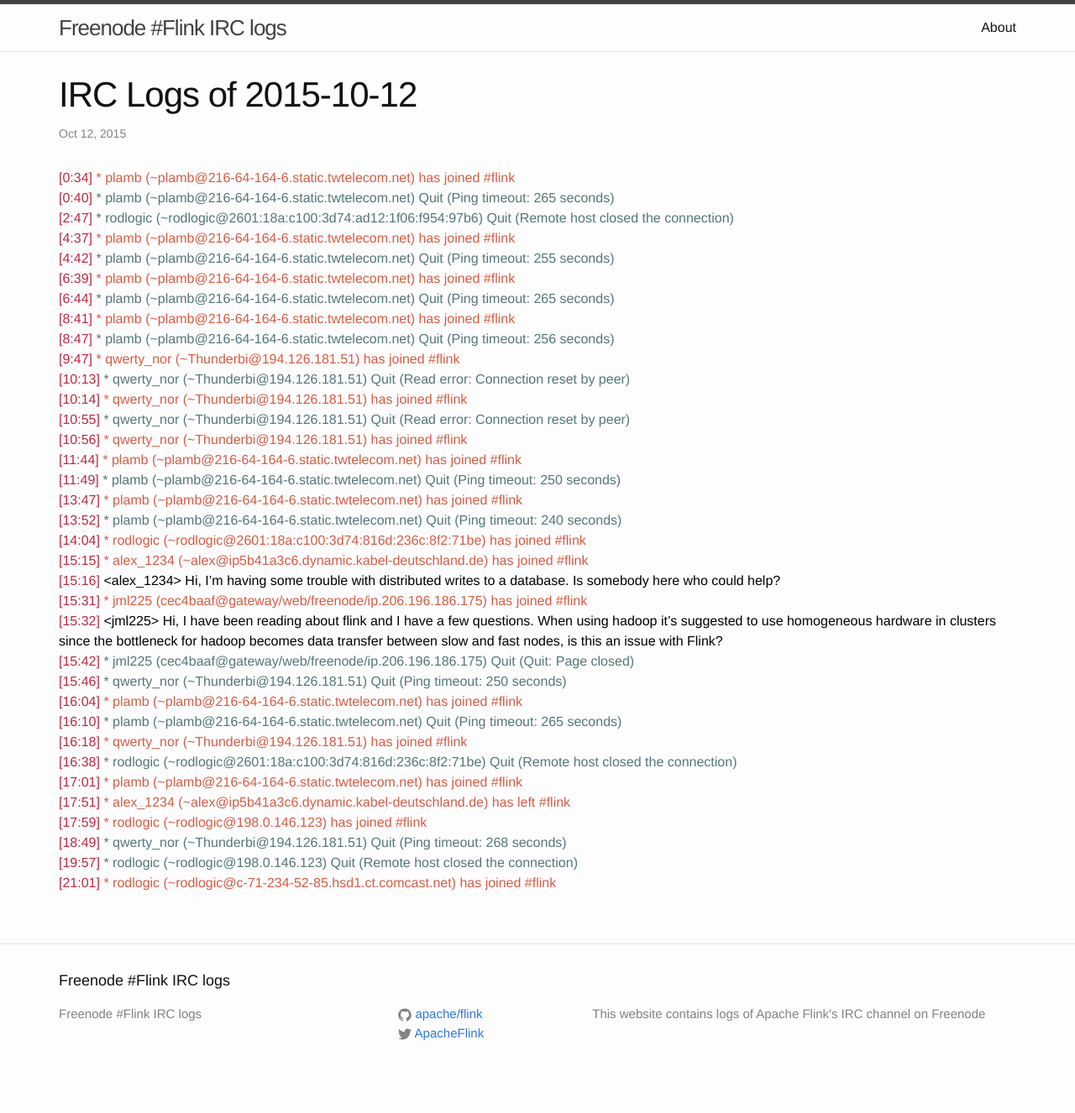
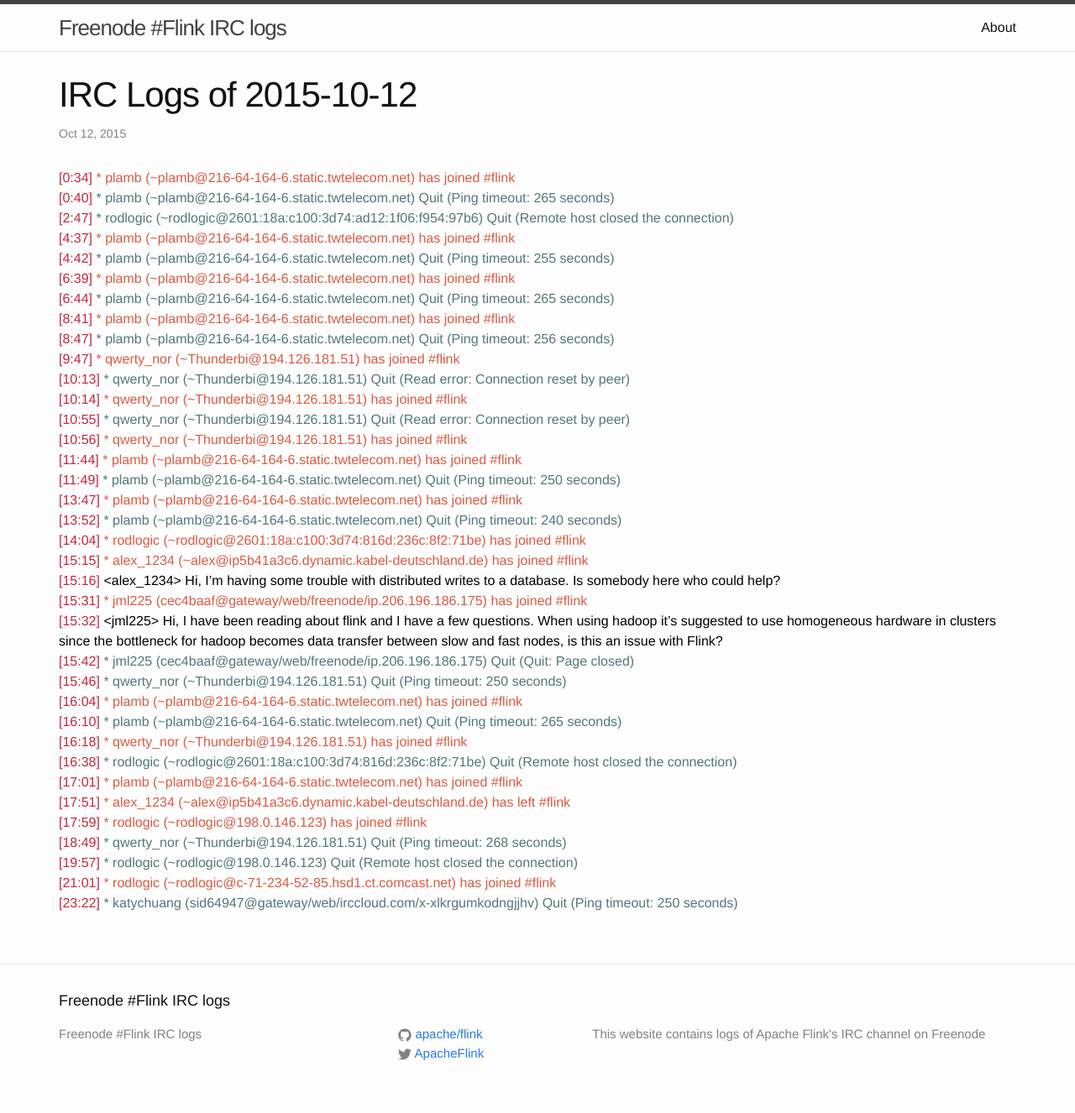
Before and after one commit to flink-irc-logs/flink-irc-logs.github.io, a Jekyll site: the page built from _posts/2015-10-12-logs.markdown, in a window 1280 px wide. Shown: the whole page at 84% size. Built offline with Jekyll 4.4.1, drawn with Linux system fonts in a browser that asks for light colours; before the commit the page ends 1302 px from its top, so only the background shows below that.

Commit message:
Update of the logs on Mon Oct 12 23:25:54 CEST 2015

```diff
--- a/_posts/2015-10-12-logs.markdown
+++ b/_posts/2015-10-12-logs.markdown
@@ -39,3 +39,4 @@
 <span class="irc-date">[18:49]</span> <span class="irc-navy">* qwerty_nor (~Thunderbi@194.126.181.51) Quit (Ping timeout: 268 seconds)</span><br />
 <span class="irc-date">[19:57]</span> <span class="irc-navy">* rodlogic (~rodlogic@198.0.146.123) Quit (Remote host closed the connection)</span><br />
 <span class="irc-date">[21:01]</span> <span class="irc-green">* rodlogic (~rodlogic@c-71-234-52-85.hsd1.ct.comcast.net) has joined #flink</span><br />
+<span class="irc-date">[23:22]</span> <span class="irc-navy">* katychuang (sid64947@gateway/web/irccloud.com/x-xlkrgumkodngjjhv) Quit (Ping timeout: 250 seconds)</span><br />
```
